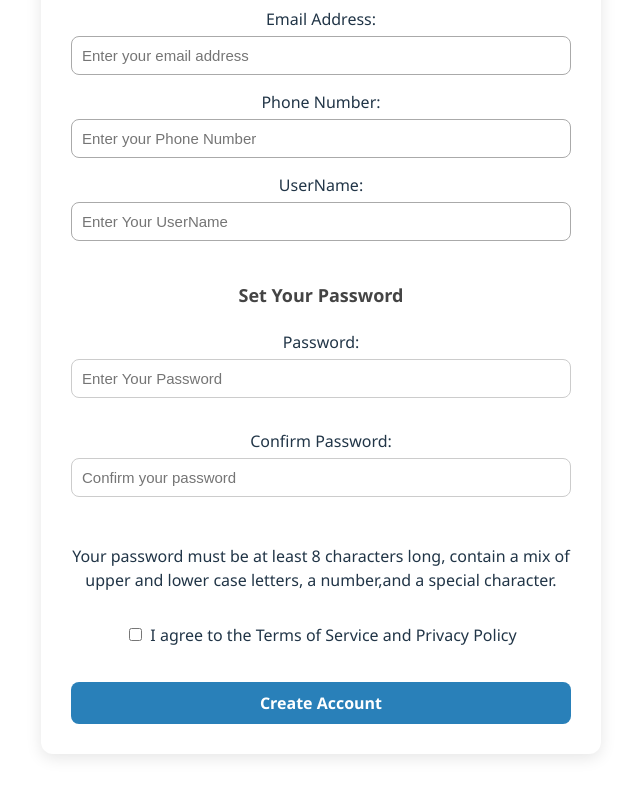
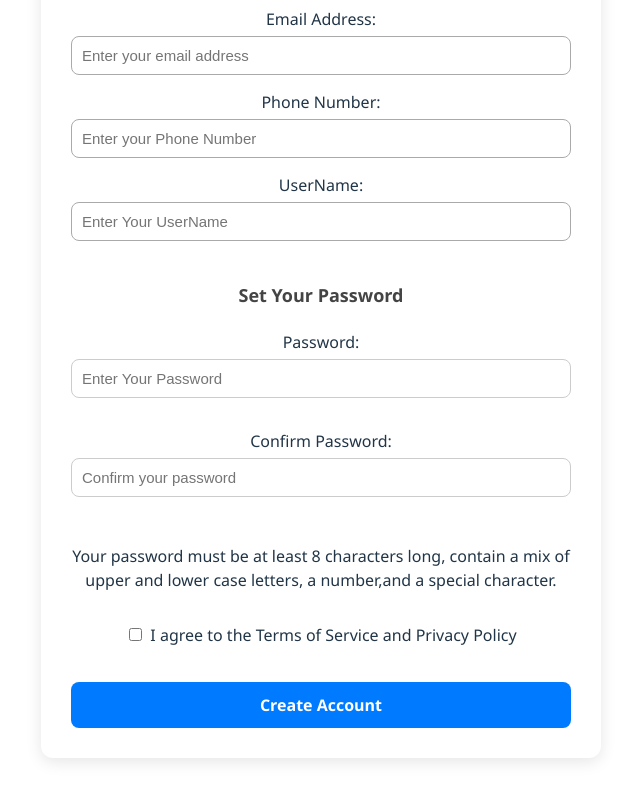
Before and after one commit to Trupti-coder/formDemos-UsingReactVite, a React (Vite) app: page / in a window 1280 px wide. Shown: the part 7240-8040 px from the top of the page, without its empty margins (319-959 px from the left). Built offline with nearby package versions, Linux system fonts and the light colour scheme.

Commit message:
Update ComunityForm.module.css

```diff
--- a/src/components/ComunityForm.module.css
+++ b/src/components/ComunityForm.module.css
@@ -68,3 +68,20 @@
     margin-top: 4px;
     display: block;
   }
+
+
+.submitBtn {
+    background-color: #007bff;
+    color: white;
+    border: none;
+    padding: 12px;
+    border-radius: 8px;
+    font-size: 16px;
+    font-weight: bold;
+    cursor: pointer;
+    transition: 0.3s ease;
+  }
+
+  .submitBtn:hover {
+    background-color: #0056b3;
+  }
```
